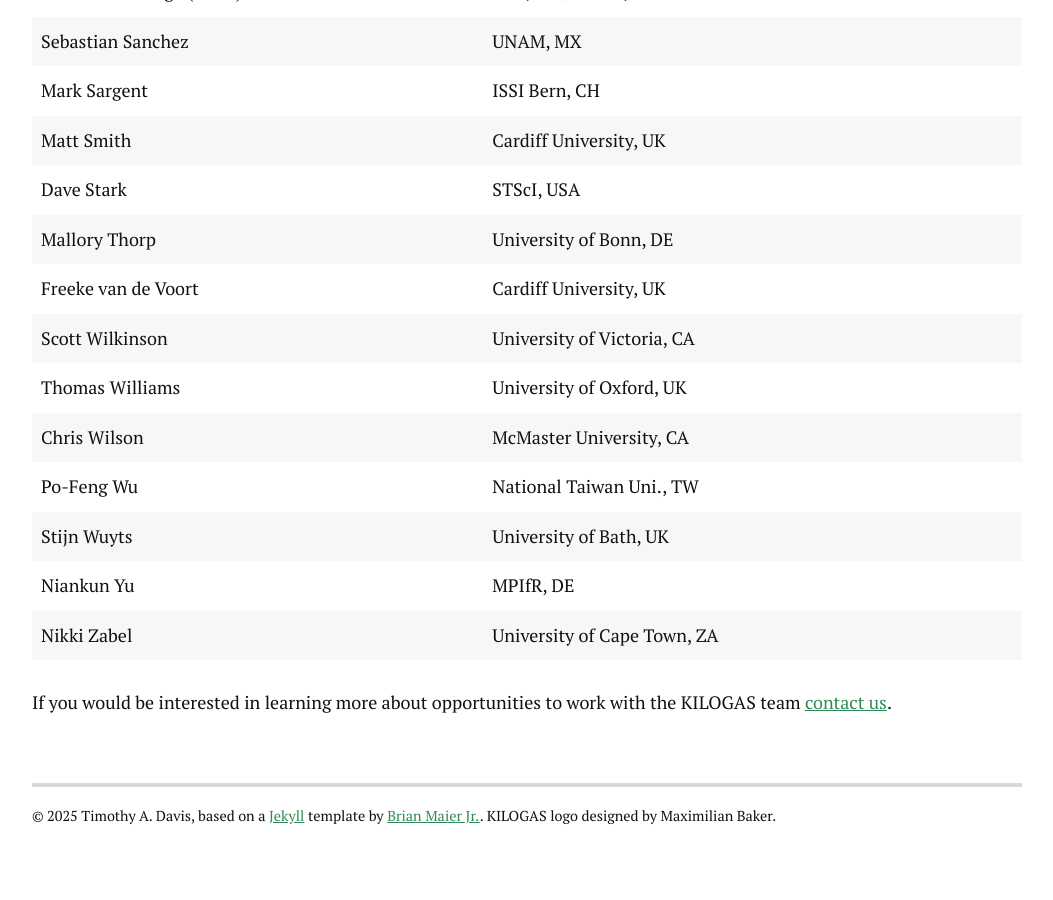
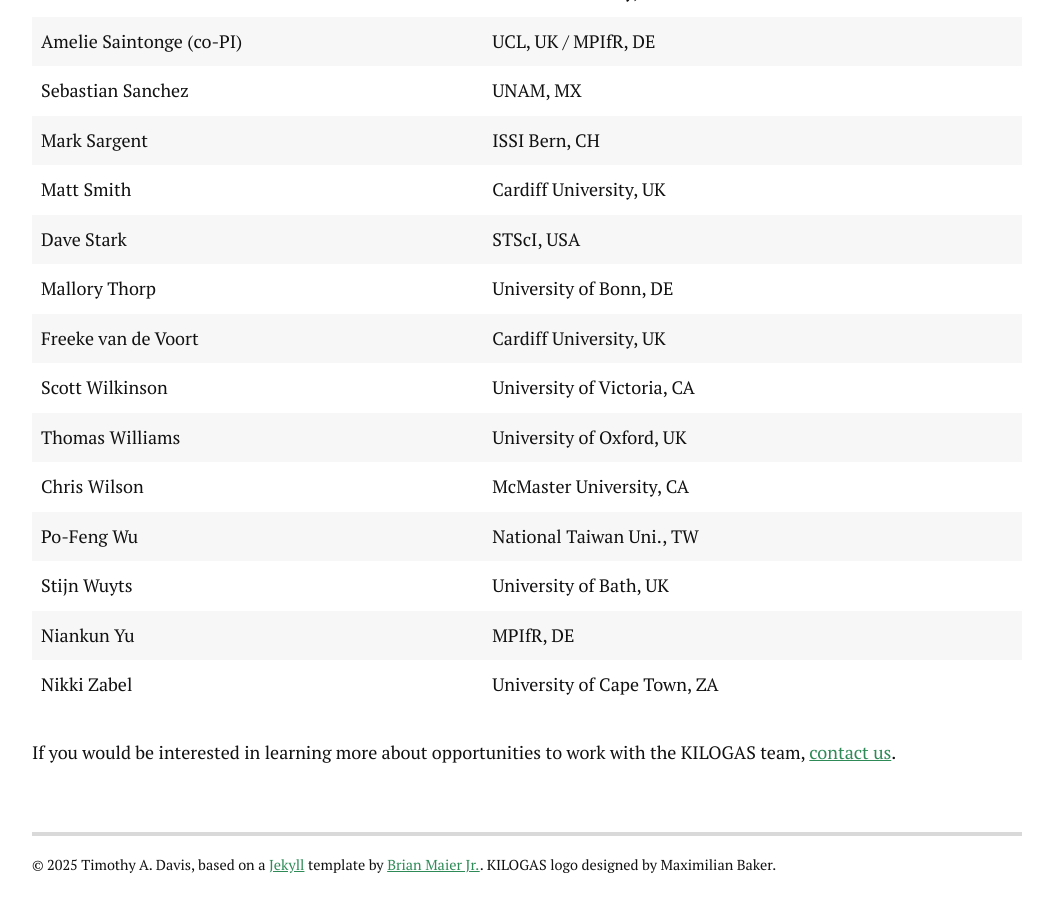
Before and after one commit to TimothyADavis/kilogas, a Jekyll site: the page built from team.md, in a window 1280 px wide and 900 px high, scrolled down 1821 px. Shown: the whole window, without its empty margins (113-1166 px from the left). Built offline with Jekyll 4.4.1, drawn with Linux system fonts in a browser that asks for light colours; nearby versions of some CDN libraries; before the commit the page ends 2672 px from its top, so only the background shows below that; some of the changed text lies outside the part shown.

```diff
--- a/team.md
+++ b/team.md
@@ -51,4 +52,4 @@ title: KILOGAS Team
 | Nikki Zabel				| University of Cape Town, ZA 	|
 
 
-If you would be interested in learning more about opportunities to work with the KILOGAS team [contact us](/contact/).
+If you would be interested in learning more about opportunities to work with the KILOGAS team, [contact us](/contact/).
```
Also changed, not shown: other parts of team.md (+1 -0 lines).
